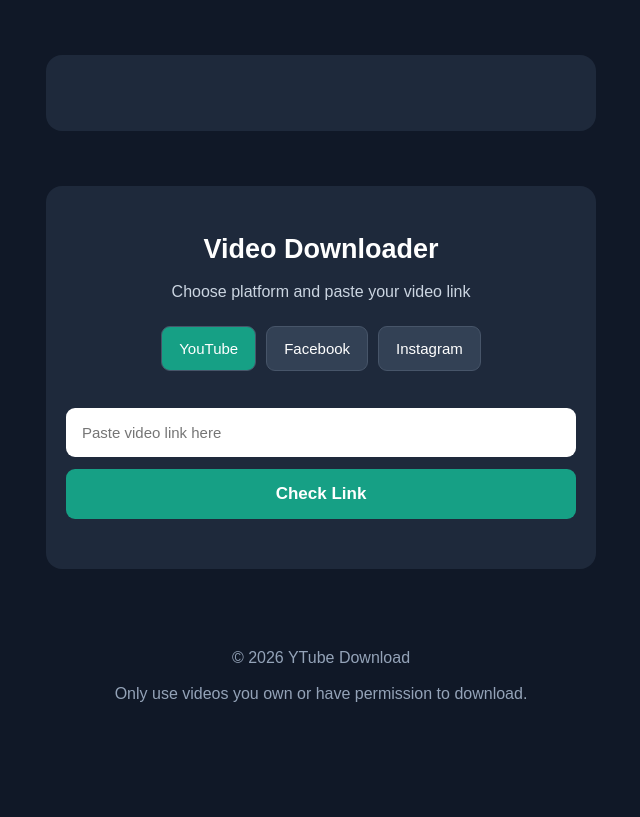
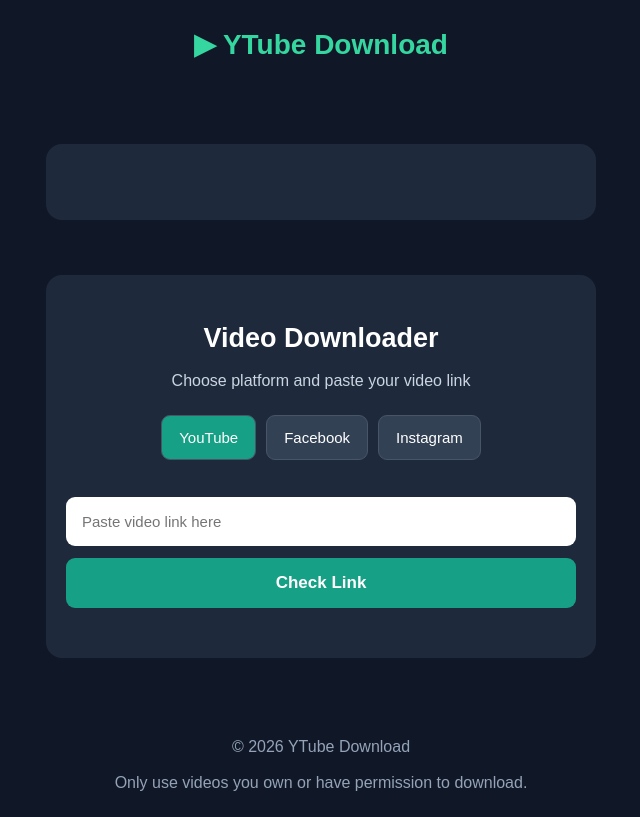
Before and after one commit to ytube155/YTube-download, a plain HTML site: page index.html in a window 1280 px wide. Shown: the whole page, without its empty margins (319-959 px from the left). Drawn offline with Linux system fonts and the light colour scheme.

Commit message:
Add header for YTube Download

```diff
--- a/index.html
+++ b/index.html
@@ -76,7 +76,7 @@ color:#94a3b8;
 </style>
 </head>
 <body>
-
+<header>▶ YTube Download</header>
 
 <div class="container">
 
```
